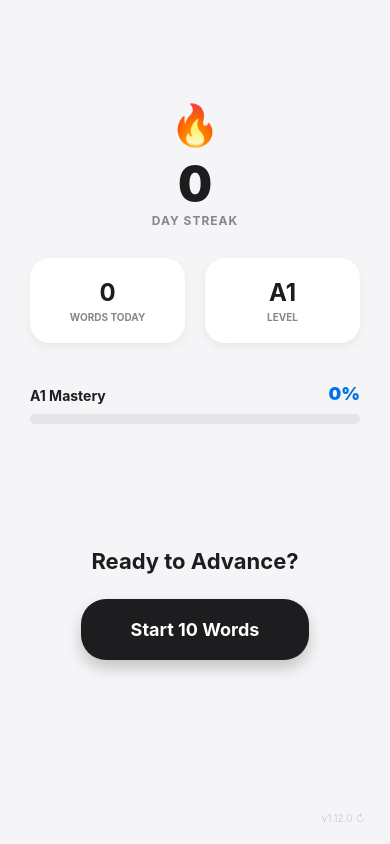
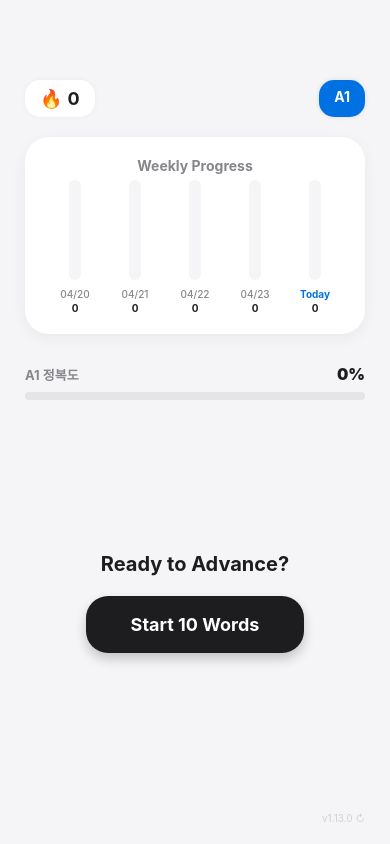
Before and after one commit to CoderCollie/StudyEnglishWords, a React Native app: screen / in a window 390 px wide. Built offline with nearby package versions, Linux system fonts and the light colour scheme.

Commit message:
Update to v1.13.0: Add 5-day study history graph and improved dashboard UI

```diff
--- a/App.js
+++ b/App.js
@@ -3,7 +3,7 @@ import { StyleSheet, Text, View, TouchableOpacity, SafeAreaView, Dimensions } fr
 import { StatusBar } from 'expo-status-bar';
 import wordsData from './data.json';
 
-const APP_VERSION = "1.12.0";
+const APP_VERSION = "1.13.0";
 const SESSION_LENGTH = 10;
 
 const LEVEL_MAP = { 'A1': 1, 'A2': 2, 'B1': 3, 'B2': 4, 'C1': 5 };
@@ -47,9 +47,9 @@ export default function App() {
   const [sessionLearnedWords, setSessionLearnedWords] = useState([]);
 
   // Dashboard Specific Stats
-  const [dailyCount, setDailyCount] = useState(0);
   const [streak, setStreak] = useState(0);
   const [masteryPercent, setMasteryBar] = useState(0);
+  const [fiveDayHistory, setFiveDayHistory] = useState([]);
 
   const [touchStart, setTouchStart] = useState({ x: 0, y: 0, time: 0 });
 
@@ -57,11 +57,21 @@ export default function App() {
     loadAllData();
   }, []);
 
+  const getRecentDates = (days = 5) => {
+    const dates = [];
+    for (let i = days - 1; i >= 0; i--) {
+      const d = new Date();
+      d.setDate(d.getDate() - i);
+      dates.push(d.toISOString().split('T')[0]);
+    }
+    return dates;
+  };
+
   const loadAllData = () => {
     const savedStats = localStorage.getItem('study_progress');
     const savedLevel = localStorage.getItem('user_level');
-    const savedDaily = localStorage.getItem('daily_stats'); // { date: '2024-04-24', count: 5 }
-    const savedStreak = localStorage.getItem('streak_data'); // { lastDate: '2024-04-23', count: 3 }
+    const savedHistory = localStorage.getItem('study_history'); // { 'YYYY-MM-DD': 15 }
+    const savedStreak = localStorage.getItem('streak_data');
 
     let initialStats = {};
     let initialLevel = 1.0;
@@ -75,47 +85,54 @@ export default function App() {
       setUserLevel(initialLevel);
     }
 
-    // Daily Count Logic
-    const today = new Date().toISOString().split('T')[0];
-    if (savedDaily) {
-      const daily = JSON.parse(savedDaily);
-      if (daily.date === today) setDailyCount(daily.count);
-      else setDailyCount(0);
-    }
+    // Five Day History Logic
+    const historyData = savedHistory ? JSON.parse(savedHistory) : {};
+    const recentDates = getRecentDates(5);
+    const historyArray = recentDates.map(date => ({
+      date: date,
+      count: historyData[date] || 0,
+      label: date === new Date().toISOString().split('T')[0] ? 'Today' : date.split('-').slice(1).join('/')
+    }));
+    setFiveDayHistory(historyArray);
 
     // Streak Logic
+    const today = new Date().toISOString().split('T')[0];
     if (savedStreak) {
       const streakData = JSON.parse(savedStreak);
       const yesterday = new Date();
       yesterday.setDate(yesterday.getDate() - 1);
       const yesterdayStr = yesterday.toISOString().split('T')[0];
 
-      if (streakData.lastDate === today) {
-        setStreak(streakData.count);
-      } else if (streakData.lastDate === yesterdayStr) {
+      if (streakData.lastDate === today || streakData.lastDate === yesterdayStr) {
         setStreak(streakData.count);
       } else {
         setStreak(0);
       }
     }
 
-    // Mastery Bar Calculation for current level
+    // Mastery Bar
     const currentLvlStr = REVERSE_LEVEL_MAP[Math.floor(initialLevel)] || 'A1';
     const wordsInCurrentLevel = wordsData.filter(w => w.cefr === currentLvlStr);
     const learnedInCurrentLevel = wordsInCurrentLevel.filter(w => initialStats[w.word]);
-    const percent = Math.round((learnedInCurrentLevel.length / wordsInCurrentLevel.length) * 100);
-    setMasteryBar(percent);
+    setMasteryBar(Math.round((learnedInCurrentLevel.length / wordsInCurrentLevel.length) * 100));
 
     setIsLoading(false);
   };
 
-  const updateDailyAndStreak = (countIncrement) => {
+  const updateHistoryAndStreak = () => {
     const today = new Date().toISOString().split('T')[0];
 
-    // Update Daily Count
-    const newDailyCount = dailyCount + countIncrement;
-    setDailyCount(newDailyCount);
-    localStorage.setItem('daily_stats', JSON.stringify({ date: today, count: newDailyCount }));
+    // Update Study History (Count +1)
+    const savedHistory = localStorage.getItem('study_history');
+    const historyData = savedHistory ? JSON.parse(savedHistory) : {};
+    const newTodayCount = (historyData[today] || 0) + 1;
+    const newHistoryData = { ...historyData, [today]: newTodayCount };
+    localStorage.setItem('study_history', JSON.stringify(newHistoryData));
+
+    // Update 5-day state for UI
+    setFiveDayHistory(prev => prev.map(item =>
+      item.date === today ? { ...item, count: newTodayCount } : item
+    ));
 
     // Update Streak
     const yesterday = new Date();
@@ -143,7 +160,6 @@ export default function App() {
     localStorage.setItem('study_progress', JSON.stringify(newStats));
     localStorage.setItem('user_level', newLevel.toString());
 
-    // Recalculate Mastery
     const currentLvlStr = REVERSE_LEVEL_MAP[Math.floor(newLevel)] || 'A1';
     const wordsInCurrentLevel = wordsData.filter(w => w.cefr === currentLvlStr);
     const learnedInCurrentLevel = wordsInCurrentLevel.filter(w => newStats[w.word]);
@@ -155,9 +171,7 @@ export default function App() {
       try {
         if ('serviceWorker' in navigator) {
           const registrations = await navigator.serviceWorker.getRegistrations();
-          for (let registration of registrations) {
-            await registration.unregister();
-          }
+          for (let registration of registrations) await registration.unregister();
         }
         window.location.reload(true);
       } catch (error) {
@@ -179,14 +193,11 @@ export default function App() {
     const sameLevelWords = wordsData.filter(w => w.cefr === wordObj.cefr && w.word !== wordObj.word);
     const shuffledWrong = sameLevelWords.sort(() => 0.5 - Math.random()).slice(0, 3);
     const wrongDefs = shuffledWrong.map(w => w.definition);
-    const allOptions = [wordObj.definition, ...wrongDefs].sort(() => 0.5 - Math.random());
-    return allOptions;
+    return [wordObj.definition, ...wrongDefs].sort(() => 0.5 - Math.random());
   };
 
   const pickNextWord = (currentStats, currentLvl, currentSessionLearned = sessionLearnedWords, isBackAction = false) => {
-    if (!isBackAction && currentWord) {
-      setHistory(prev => [...prev, currentWord].slice(-20));
-    }
+    if (!isBackAction && currentWord) setHistory(prev => [...prev, currentWord].slice(-20));
 
     const now = new Date();
     const dueWords = wordsData.filter(w => {
@@ -238,13 +249,11 @@ export default function App() {
     const nextSrs = calculateNextReview(quality, prev.interval, prev.easeFactor);
     const newStats = { ...currentStats, [currentWord.word]: nextSrs };
 
-    let levelAdjustment = 0;
-    if (quality >= 4) levelAdjustment = 0.05;
-    if (quality <= 2) levelAdjustment = -0.1;
+    let levelAdjustment = (quality >= 4) ? 0.05 : (quality <= 2 ? -0.1 : 0);
+    const newLevel = Math.min(5.9, Math.max(1.0, currentLvl + levelAdjustment));
 
-    const newLevel = Math.min(5.9, Math.max(1.0, currentLvl + levelAdjustment));
     saveAllData(newStats, newLevel);
-    updateDailyAndStreak(1);
+    updateHistoryAndStreak();
 
     const newWordsDone = wordsDoneInSession + 1;
     if (newWordsDone >= SESSION_LENGTH) {
@@ -259,7 +268,7 @@ export default function App() {
   const handleNextInLearnMode = () => {
     const newStats = { ...stats, [currentWord.word]: { interval: 0, easeFactor: 2.5, nextDate: new Date().toISOString() } };
     saveAllData(newStats, userLevel);
-    updateDailyAndStreak(1);
+    updateHistoryAndStreak();
 
     const updatedSessionLearned = [...sessionLearnedWords, currentWord.word];
     setSessionLearnedWords(updatedSessionLearned);
@@ -274,9 +283,7 @@ export default function App() {
     }
   };
 
-  const handleTouchStart = (e) => {
-    setTouchStart({ x: e.nativeEvent.pageX, y: e.nativeEvent.pageY, time: Date.now() });
-  };
+  const handleTouchStart = (e) => setTouchStart({ x: e.nativeEvent.pageX, y: e.nativeEvent.pageY, time: Date.now() });
 
   const handleTouchEnd = (e) => {
     if (!touchStart.time || !isSessionActive) return;
@@ -305,42 +312,46 @@ export default function App() {
     }
   };
 
-  if (isLoading) {
-    return (
-      <SafeAreaView style={styles.container}>
-        <Text style={styles.loadingText}>Loading...</Text>
-      </SafeAreaView>
-    );
-  }
+  if (isLoading) return <SafeAreaView style={styles.container}><Text style={styles.loadingText}>Loading...</Text></SafeAreaView>;
 
   if (!isSessionActive) {
     const currentLevelLabel = REVERSE_LEVEL_MAP[Math.floor(userLevel)] || 'A1';
+    const maxCountInHistory = Math.max(...fiveDayHistory.map(h => h.count), 10);
+
     return (
       <SafeAreaView style={styles.container}>
         <StatusBar style="auto" />
 
-        {/* Streak & Mastery Dashboard */}
         <View style={styles.dashboardContainer}>
-          <View style={styles.streakBox}>
-            <Text style={styles.streakEmoji}>🔥</Text>
-            <Text style={styles.streakCount}>{streak}</Text>
-            <Text style={styles.streakLabel}>DAY STREAK</Text>
+          <View style={styles.topStatsRow}>
+             <View style={styles.streakSmallBox}>
+               <Text style={styles.streakSmallEmoji}>🔥</Text>
+               <Text style={styles.streakSmallCount}>{streak}</Text>
+             </View>
+             <View style={styles.levelSmallBox}>
+               <Text style={styles.levelSmallText}>{currentLevelLabel}</Text>
+             </View>
           </View>
 
-          <View style={styles.statGrid}>
-            <View style={styles.statItem}>
-              <Text style={styles.statValue}>{dailyCount}</Text>
-              <Text style={styles.statLabel}>WORDS TODAY</Text>
-            </View>
-            <View style={styles.statItem}>
-              <Text style={styles.statValue}>{currentLevelLabel}</Text>
-              <Text style={styles.statLabel}>LEVEL</Text>
+          {/* 5-Day History Graph */}
+          <View style={styles.graphCard}>
+            <Text style={styles.graphTitle}>Weekly Progress</Text>
+            <View style={styles.barContainer}>
+              {fiveDayHistory.map((item, idx) => (
+                <View key={idx} style={styles.barColumn}>
+                  <View style={styles.barWrapper}>
+                    <View style={[styles.barFill, { height: `${(item.count / maxCountInHistory) * 100}%` }]} />
+                  </View>
+                  <Text style={[styles.barLabel, item.label === 'Today' && styles.todayLabel]}>{item.label}</Text>
+                  <Text style={styles.barCount}>{item.count}</Text>
+                </View>
+              ))}
             </View>
           </View>
 
           <View style={styles.masterySection}>
             <View style={styles.masteryHeader}>
-              <Text style={styles.masteryTitle}>{currentLevelLabel} Mastery</Text>
+              <Text style={styles.masteryTitle}>{currentLevelLabel} 정복도</Text>
               <Text style={styles.masteryPercent}>{masteryPercent}%</Text>
             </View>
             <View style={styles.progressBarBg}>
@@ -425,34 +436,41 @@ const styles = StyleSheet.create({
   loadingText: { fontSize: 18, color: '#86868b', marginTop: 200, alignSelf: 'center' },
 
   // Dashboard Styles
-  dashboardContainer: { width: '100%', paddingHorizontal: 30, paddingTop: 100 },
-  streakBox: { alignItems: 'center', marginBottom: 30 },
-  streakEmoji: { fontSize: 40, marginBottom: 5 },
-  streakCount: { fontSize: 48, fontWeight: '900', color: '#1d1d1f' },
-  streakLabel: { fontSize: 12, color: '#86868b', fontWeight: 'bold', letterSpacing: 1 },
+  dashboardContainer: { width: '100%', paddingHorizontal: 25, paddingTop: 80 },
+  topStatsRow: { flexDirection: 'row', justifyContent: 'space-between', marginBottom: 20 },
+  streakSmallBox: { flexDirection: 'row', backgroundColor: '#fff', paddingHorizontal: 15, paddingVertical: 8, borderRadius: 15, alignItems: 'center', shadowColor: '#000', shadowOpacity: 0.05, shadowRadius: 5 },
+  streakSmallEmoji: { fontSize: 18, marginRight: 5 },
+  streakSmallCount: { fontSize: 18, fontWeight: 'bold', color: '#1d1d1f' },
+  levelSmallBox: { backgroundColor: '#0071e3', paddingHorizontal: 15, paddingVertical: 8, borderRadius: 15, shadowColor: '#000', shadowOpacity: 0.1, shadowRadius: 5 },
+  levelSmallText: { color: '#fff', fontWeight: 'bold', fontSize: 14 },
 
-  statGrid: { flexDirection: 'row', justifyContent: 'space-between', marginBottom: 40 },
-  statItem: { backgroundColor: '#fff', padding: 20, borderRadius: 20, width: '47%', alignItems: 'center', shadowColor: '#000', shadowOffset: {width:0, height:4}, shadowOpacity: 0.05, shadowRadius: 10, elevation: 2 },
-  statValue: { fontSize: 24, fontWeight: 'bold', color: '#1d1d1f', marginBottom: 4 },
-  statLabel: { fontSize: 10, color: '#86868b', fontWeight: 'bold' },
+  graphCard: { backgroundColor: '#fff', borderRadius: 24, padding: 20, marginBottom: 30, shadowColor: '#000', shadowOffset: {width:0, height:4}, shadowOpacity: 0.05, shadowRadius: 15, elevation: 2 },
+  graphTitle: { fontSize: 14, fontWeight: 'bold', color: '#86868b', marginBottom: 20, textAlign: 'center' },
+  barContainer: { flexDirection: 'row', justifyContent: 'space-around', alignItems: 'flex-end', height: 120 },
+  barColumn: { alignItems: 'center', width: '18%' },
+  barWrapper: { width: 12, height: 100, backgroundColor: '#f5f5f7', borderRadius: 6, justifyContent: 'flex-end', overflow: 'hidden' },
+  barFill: { width: '100%', backgroundColor: '#0071e3', borderRadius: 6 },
+  barLabel: { fontSize: 10, color: '#86868b', marginTop: 8, fontWeight: '500' },
+  todayLabel: { color: '#0071e3', fontWeight: 'bold' },
+  barCount: { fontSize: 10, color: '#1d1d1f', fontWeight: 'bold', marginTop: 2 },
 
   masterySection: { width: '100%' },
-  masteryHeader: { flexDirection: 'row', justifyContent: 'space-between', marginBottom: 10, alignItems: 'flex-end' },
-  masteryTitle: { fontSize: 14, fontWeight: 'bold', color: '#1d1d1f' },
-  masteryPercent: { fontSize: 18, fontWeight: '900', color: '#0071e3' },
-  progressBarBg: { height: 10, backgroundColor: '#e5e5e7', borderRadius: 5, overflow: 'hidden' },
-  progressBarFill: { height: '100%', backgroundColor: '#0071e3', borderRadius: 5 },
+  masteryHeader: { flexDirection: 'row', justifyContent: 'space-between', marginBottom: 8, alignItems: 'flex-end' },
+  masteryTitle: { fontSize: 13, fontWeight: 'bold', color: '#86868b' },
+  masteryPercent: { fontSize: 16, fontWeight: '900', color: '#1d1d1f' },
+  progressBarBg: { height: 8, backgroundColor: '#e5e5e7', borderRadius: 4, overflow: 'hidden' },
+  progressBarFill: { height: '100%', backgroundColor: '#34c759', borderRadius: 4 },
 
-  mainStartSection: { flex: 1, justifyContent: 'center', alignItems: 'center', paddingBottom: 60 },
-  welcomeTitle: { fontSize: 22, fontWeight: 'bold', color: '#1d1d1f', marginBottom: 25 },
-  startBtn: { backgroundColor: '#1d1d1f', paddingVertical: 20, paddingHorizontal: 50, borderRadius: 25, shadowColor: '#000', shadowOffset: {width:0, height:8}, shadowOpacity: 0.2, shadowRadius: 15, elevation: 10 },
+  mainStartSection: { flex: 1, justifyContent: 'center', alignItems: 'center', paddingBottom: 40 },
+  welcomeTitle: { fontSize: 20, fontWeight: 'bold', color: '#1d1d1f', marginBottom: 20 },
+  startBtn: { backgroundColor: '#1d1d1f', paddingVertical: 18, paddingHorizontal: 45, borderRadius: 22, shadowColor: '#000', shadowOffset: {width:0, height:6}, shadowOpacity: 0.2, shadowRadius: 12, elevation: 8 },
   startBtnText: { color: '#fff', fontSize: 18, fontWeight: 'bold' },
 
-  // Session Study Styles
+  // Session Styles
   progressContainer: { position: 'absolute', top: 50, right: 25, zIndex: 10 },
   progressText: { color: '#86868b', fontSize: 14, fontWeight: 'bold' },
   contentContainer: { flex: 1, paddingHorizontal: 25, paddingTop: 80, paddingBottom: 40, justifyContent: 'space-around' },
-  wordSection: { alignItems: 'center', justifyContent: 'center', marginBottom: 10 },
+  wordSection: { alignItems: 'center', justifyContent: 'center' },
   wordText: { fontSize: 48, fontWeight: 'bold', color: '#1d1d1f', textAlign: 'center' },
   typeText: { fontSize: 18, color: '#0071e3', fontStyle: 'italic', textAlign: 'center', marginTop: 8 },
   definitionSection: { flex: 1, justifyContent: 'center' },
@@ -463,7 +481,6 @@ const styles = StyleSheet.create({
   exampleLabel: { fontSize: 12, color: '#86868b', marginBottom: 8, textTransform: 'uppercase', letterSpacing: 1 },
   exampleText: { fontSize: 18, color: '#424245', fontStyle: 'italic', lineHeight: 26 },
   tapToNextText: { textAlign: 'center', color: '#bfbfbf', fontSize: 13, marginTop: 25, fontStyle: 'italic' },
-  optionsContainer: { justifyContent: 'center' },
   optionBtn: { backgroundColor: '#fff', padding: 20, borderRadius: 20, marginBottom: 12, borderWidth: 2, borderColor: 'transparent', shadowColor: '#000', shadowOffset: {width:0, height:4}, shadowOpacity: 0.05, shadowRadius: 10, elevation: 3 },
   optionText: { fontSize: 16, color: '#1d1d1f', lineHeight: 22 },
   optionCorrect: { backgroundColor: '#e8f5e9', borderColor: '#4CAF50' },
```
